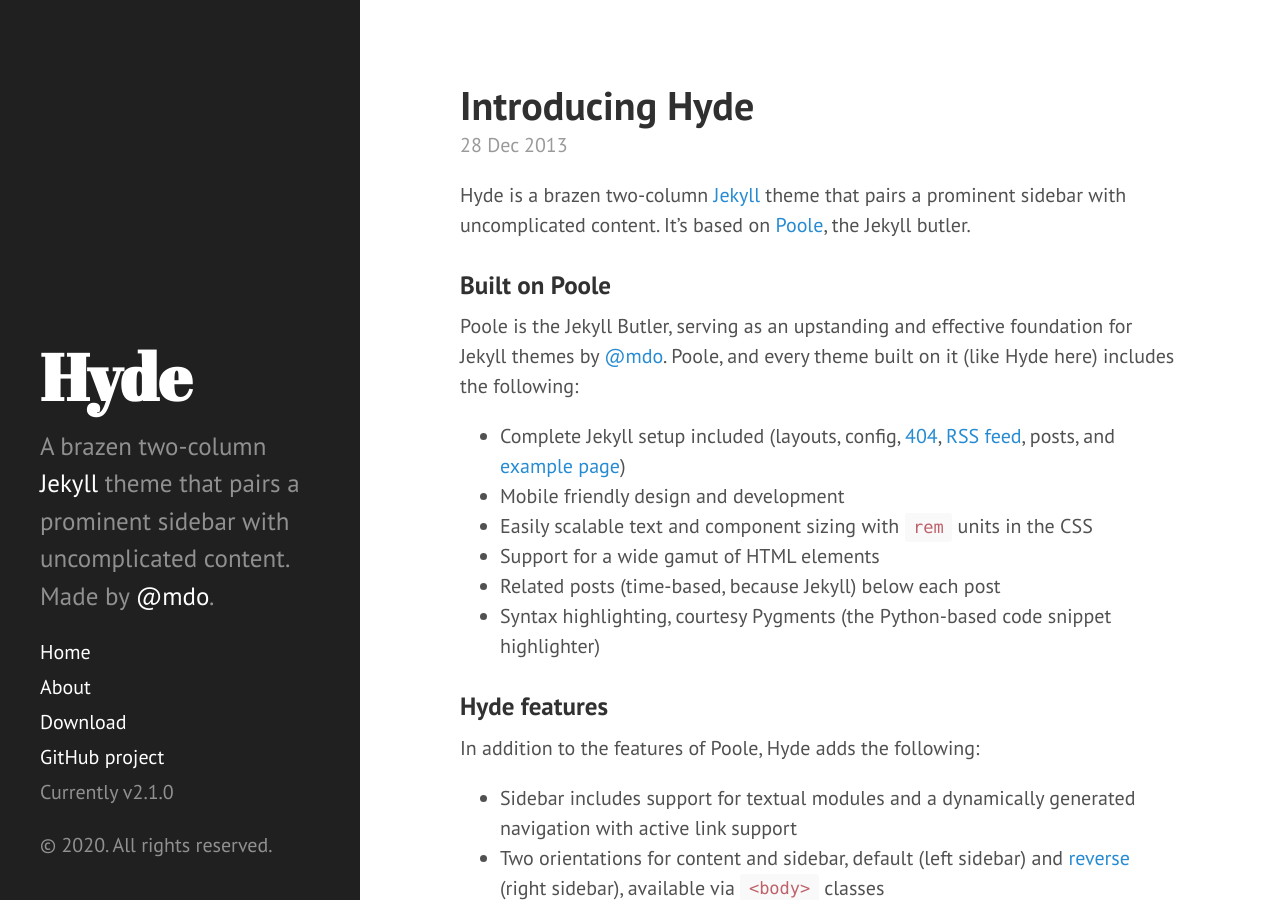
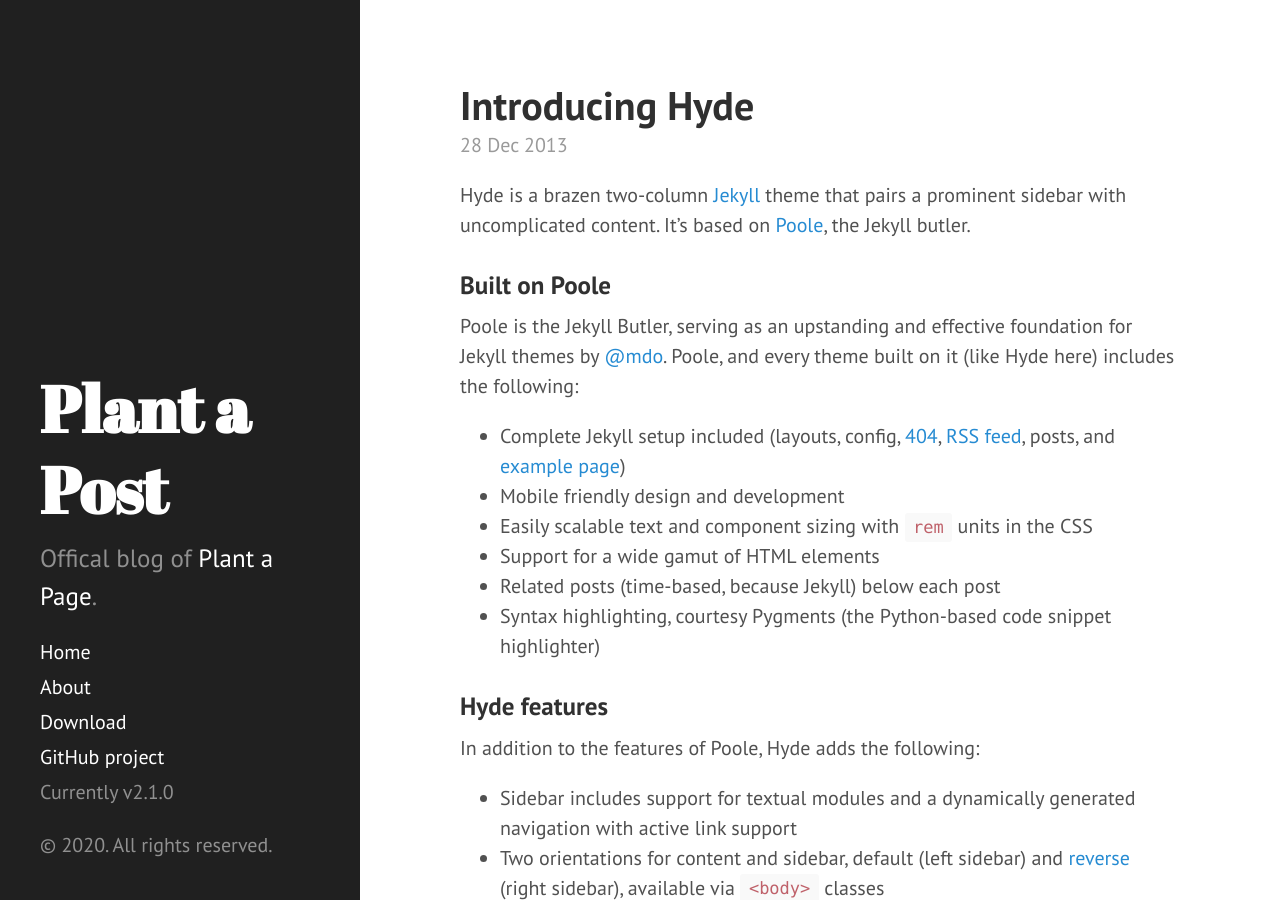
Before and after one commit to ericaxu/plant-a-post, a Jekyll site: the page built from index.html, in a window 1280 px wide and 900 px high. Built offline with Jekyll 4.4.1, drawn with Linux system fonts in a browser that asks for light colours; Markdown is read by kramdown in place of the engine named in the settings; the list of posts is cut into pages by our own code.

Commit message:
Update _config.yml

```diff
--- a/_config.yml
+++ b/_config.yml
@@ -6,15 +6,11 @@ highlighter:      pygments
 permalink:        pretty
 
 # Setup
-title:            Hyde
-tagline:          'A Jekyll theme'
-description:      'A brazen two-column <a href="http://jekyllrb.com" target="_blank">Jekyll</a> theme that pairs a prominent sidebar with uncomplicated content. Made by <a href="https://twitter.com/mdo" target="_blank">@mdo</a>.'
-url:              http://hyde.getpoole.com
+title:            Plant a Post
+tagline:          ''
+description:      'Offical blog of <a href="https://plantapage.com">Plant a Page</a>.'
+url:              https://blog.plantapage.com/
 baseurl:          /
-
-author:
-  name:           'Mark Otto'
-  url:            https://twitter.com/mdo
 
 paginate:         5
 
```
